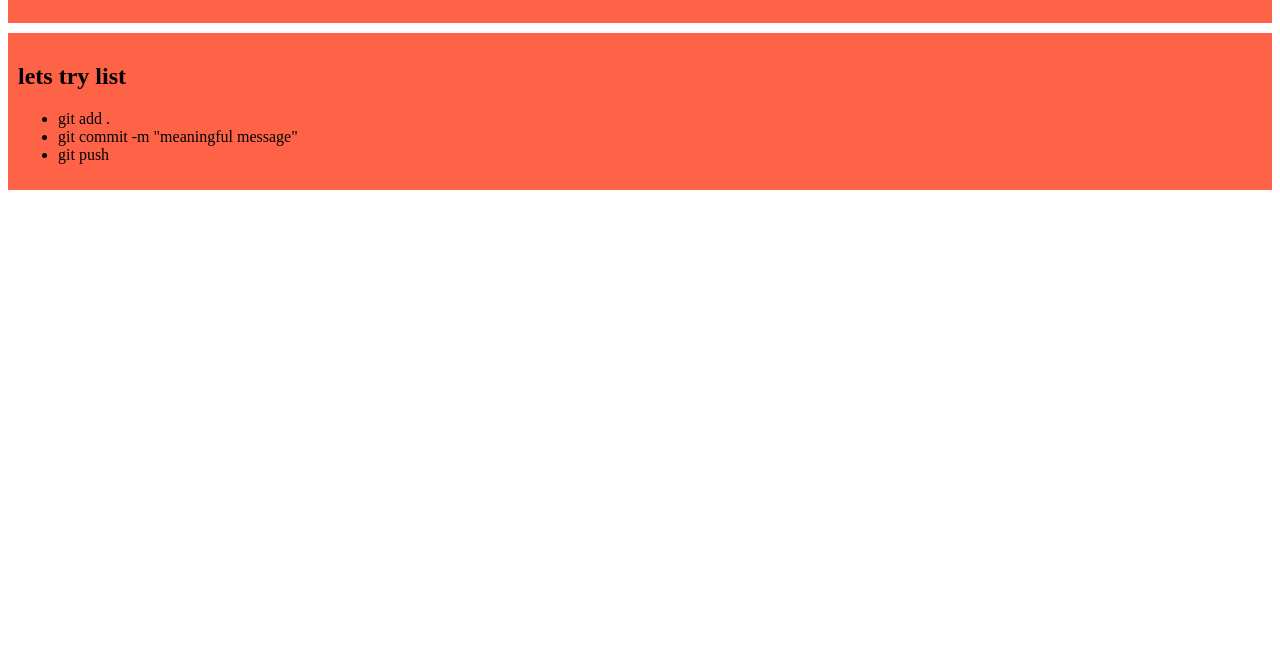
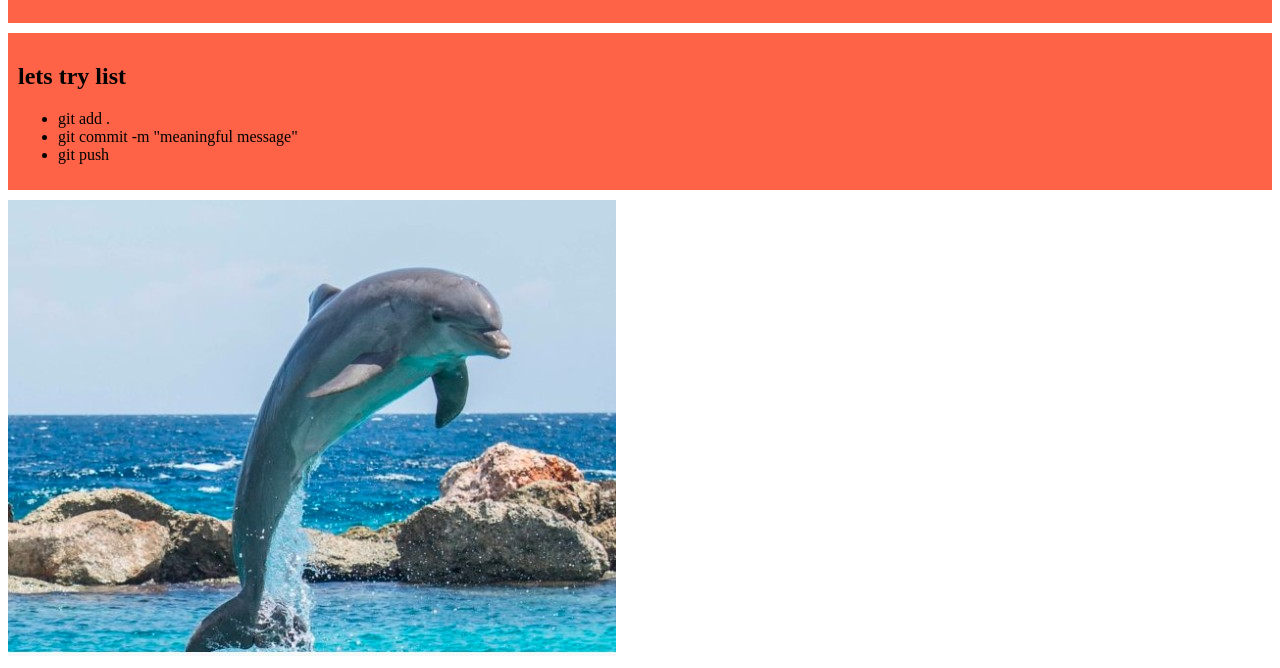
Before and after one commit to shakil128/prog-hero-git, a plain HTML site: page index.html in a window 1280 px wide. Shown: the part 427-1095 px from the top of the page. Before the commit the page ends 800 px from the top, so only its background shows below. Drawn offline with Linux system fonts and the light colour scheme.

Commit message:
added image

```diff
--- a/index.html
+++ b/index.html
@@ -31,6 +31,7 @@
         </ul>
     </div>
 
+    <img src="image/dolphin.jpg" alt="dolphin">
 
 </body>
 </html>
```
Also changed, not shown: image/dolphin.jpg (added), image/electriccar.jpg (added), image/small.jpg (added).
